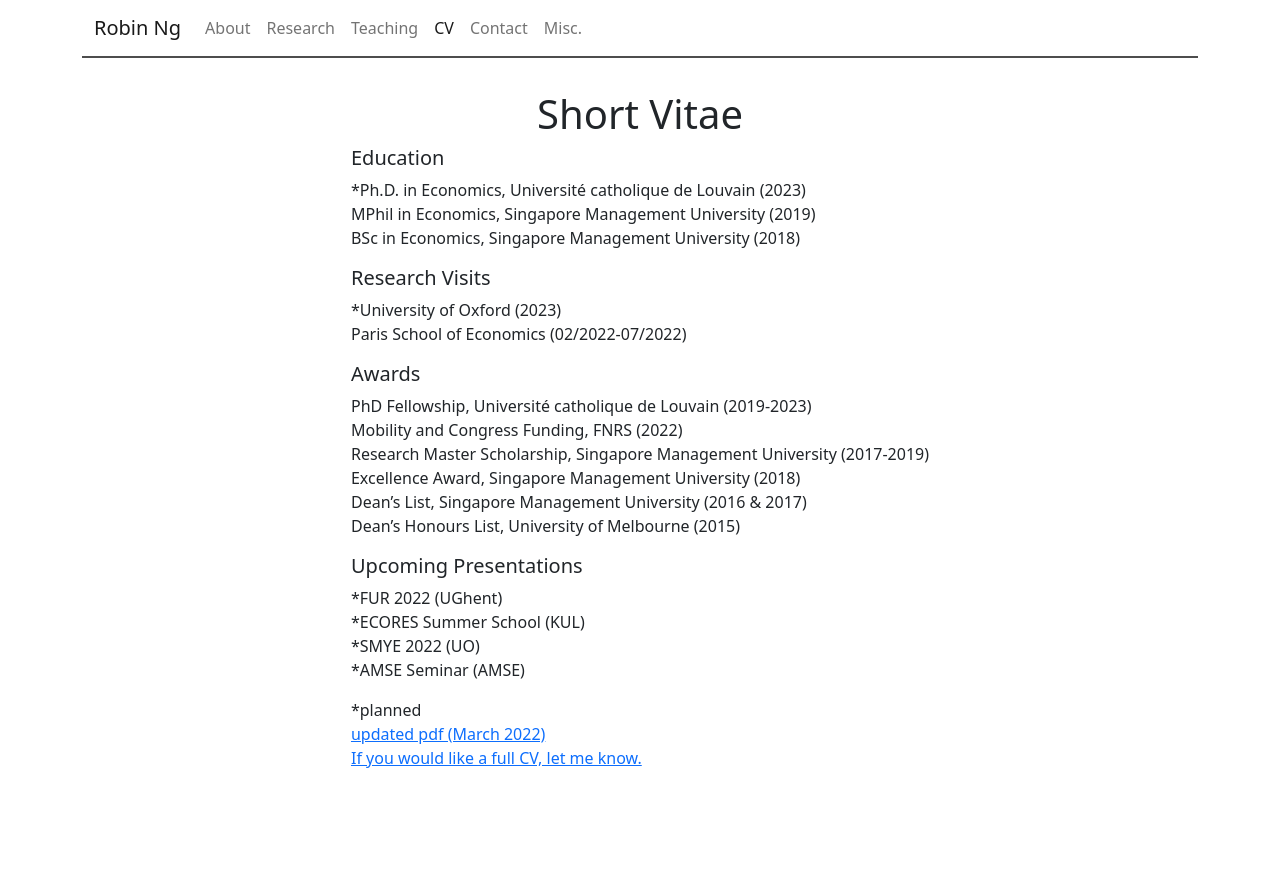
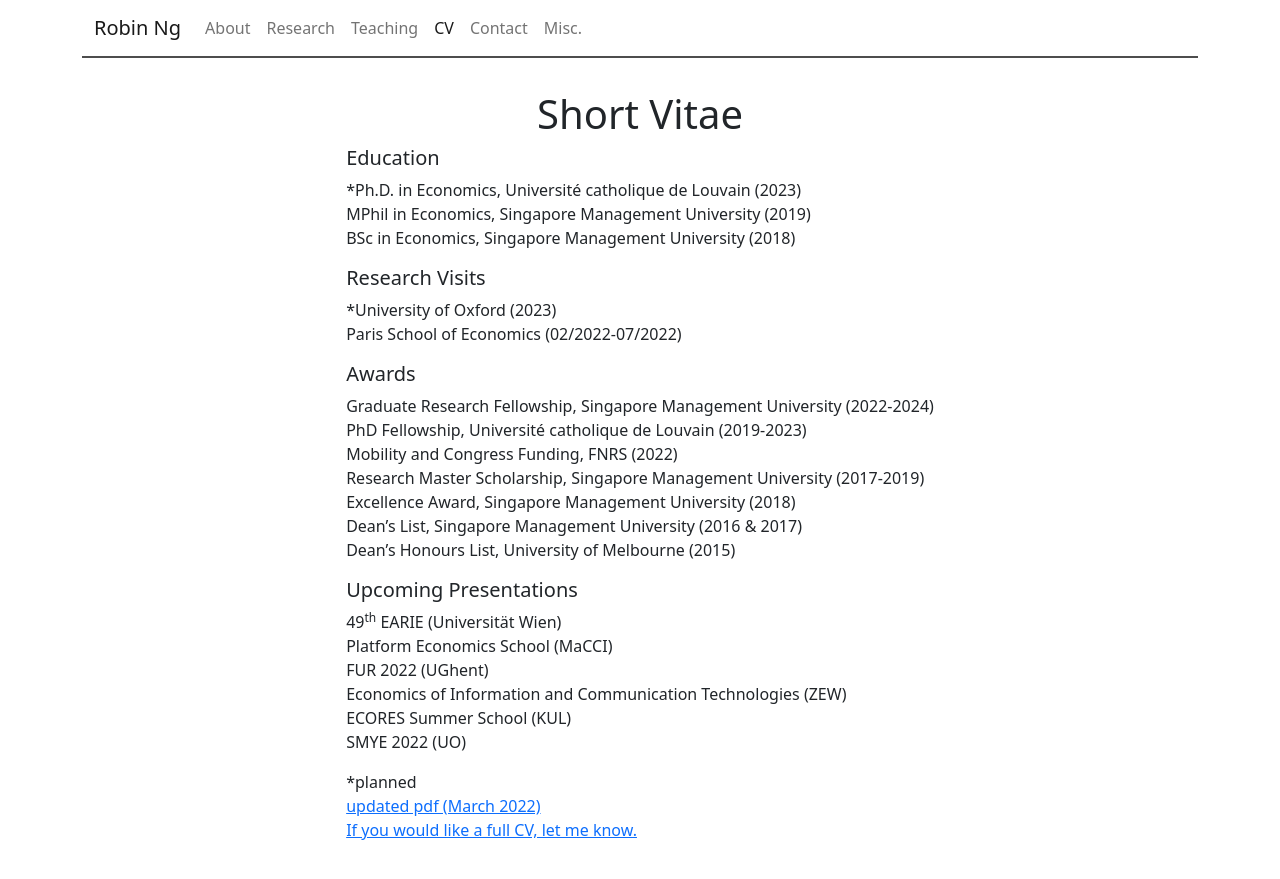
Before and after one commit to robin-ng/1, a Jekyll site: the page built from CV.md, in a window 1280 px wide. Shown: the top 879 px of the page. Built offline with Jekyll 4.4.1, drawn with Linux system fonts in a browser that asks for light colours.

Commit message:
may update

```diff
--- a/CV.md
+++ b/CV.md
@@ -14,6 +14,7 @@ BSc in Economics, Singapore Management University (2018)
 Paris School of Economics (02/2022-07/2022)
 
 ##### Awards
+Graduate Research Fellowship, Singapore Management University (2022-2024)\
 PhD Fellowship, Université catholique de Louvain (2019-2023)\
 Mobility and Congress Funding, FNRS (2022)\
 Research Master Scholarship, Singapore Management University (2017-2019)\
@@ -22,10 +23,13 @@ Dean's List, Singapore Management University (2016 & 2017)\
 Dean's Honours List, University of Melbourne (2015)
 
 ##### Upcoming Presentations
-*FUR 2022 (UGhent)\
-*ECORES Summer School (KUL)\
-*SMYE 2022 (UO)\
-*AMSE Seminar (AMSE)
+49<sup>th</sup> EARIE (Universität Wien)\
+Platform Economics School (MaCCI)\
+FUR 2022 (UGhent)\
+Economics of Information and Communication Technologies (ZEW)\
+ECORES Summer School (KUL)\
+SMYE 2022 (UO)
+
 
 *planned\
 [updated pdf (March 2022)]({{ site.url }}/download/cv.pdf)\
```
Also changed, not shown: about.md (+4 -1 lines), eggs.md (+9 -2 lines), miscellanea.md (+2 -0 lines), universities.md (added, +13 -0 lines), 10 other files.
